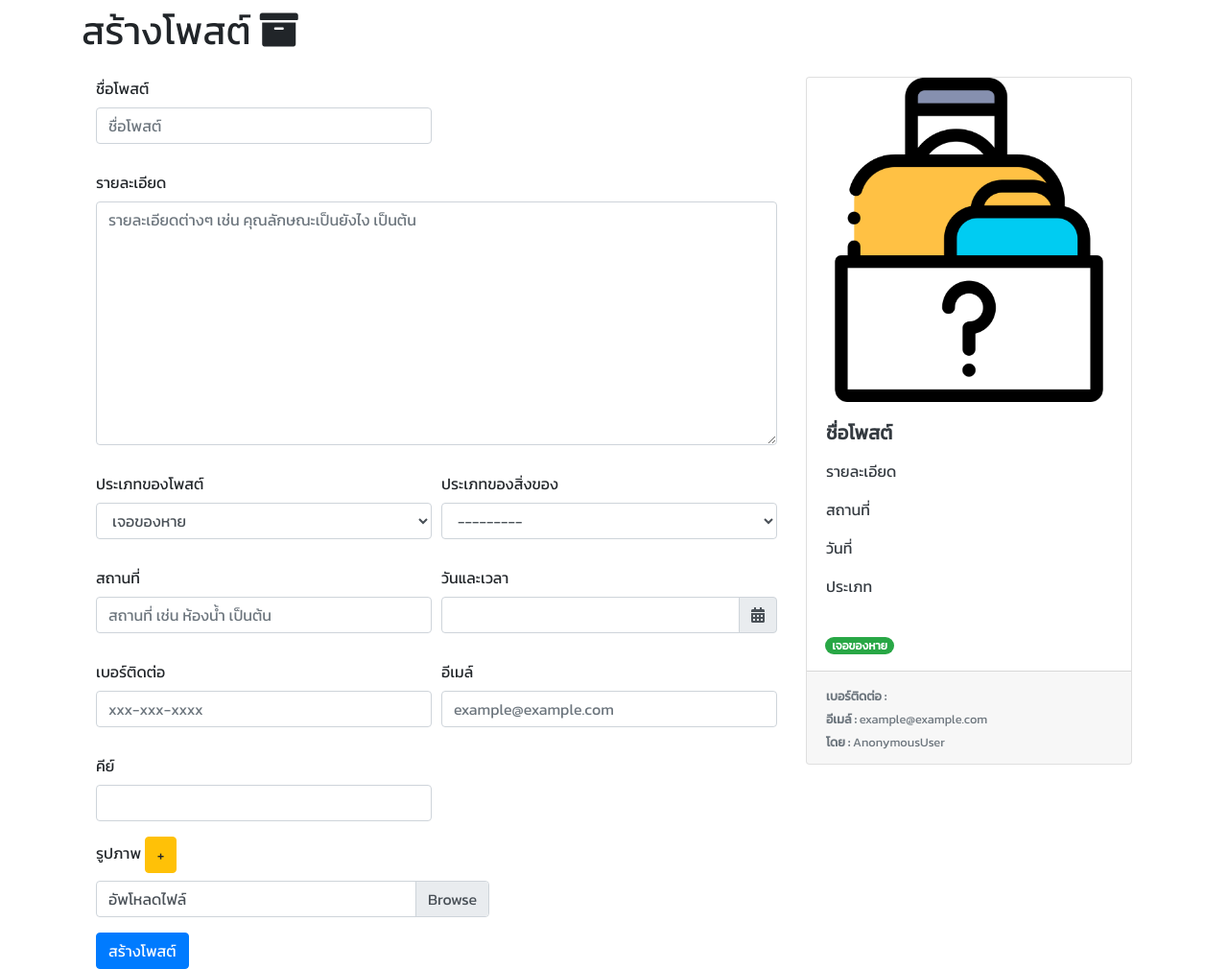
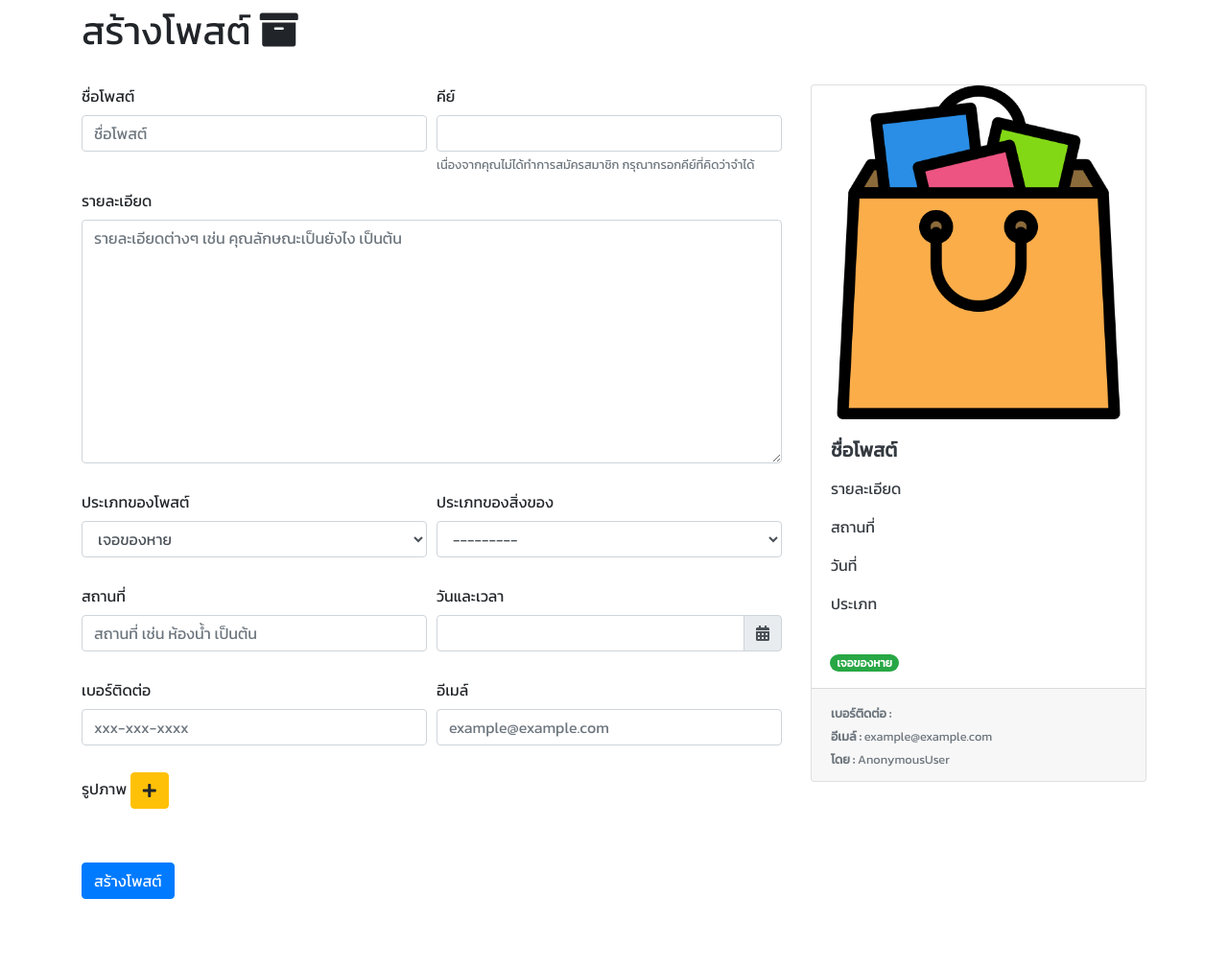
Before and after one commit to peetck/lost-and-found, a Django app: page /create/ in a window 1280 px wide. Shown: the part 75-1085 px from the top of the page at 96% size. After the commit the page ends 1012 px from the top, so only its background shows below. Run offline with Django 3.2, Linux system fonts and the light colour scheme; data comes from the database, SQL or seed files in the repository; both versions use the stored data as it was after the commit; some libraries are stand-ins or nearby versions.

Commit message:
Update :tada:
- update create post page (using js to manage upload picture)

```diff
--- a/lost-and-found/posts/templates/create.html
+++ b/lost-and-found/posts/templates/create.html
@@ -5,15 +5,17 @@
     <link rel="stylesheet" href="{% static 'css/tempus.css' %}">
 {% endblock %}
 {% block content %}
+
+<form action="{% url 'create' %}" enctype="multipart/form-data" method="POST">
     <div class="container">
         <h1 class='mt-2'>สร้างโพสต์ <i class="fas fa-archive"></i> </h1>
+        <div class="row">
             <div class="container mt-4">
                 <div class="row">
                     <div class="col-md-8">
                         {% if key_error %}
                             {{ key_error }}
                         {% endif %}
-                    <form action="{% url 'create' %}" enctype="multipart/form-data" method="POST">
                             {% csrf_token %}
                             <div class="form-row">
                                 {% for each_form in form %}
@@ -35,32 +37,23 @@
                                         {% endif %}
                                     </div>
 
-                                {% if forloop.counter0 == 0 %}
-                                    <div class="form-group col-md-6"></div>
+                                    {% if forloop.counter0 == 0 and not user.is_authenticated %}
+                                        <div class="form-group col-md-6">
+                                            <label for='id_key'>คีย์</label>
+                                            <input type="text" name='key' class='form-control' id='id_key' required>
+                                            <small class="form-text text-muted">เนื่องจากคุณไม่ได้ทําการสมัครสมาชิก กรุณากรอกคีย์ที่คิดว่าจําได้</small>
+                                        </div>
                                     {% endif %}
 
                                 {% endfor %}
 
-                            {% if not user.is_authenticated %}
-                                <div class="form-group col-md-6">
-                                    <label>คีย์</label>
-                                    <input type="text" name='key' class='form-control' required>
-                                </div>
-                            {% endif %}
-
                                 {{ formset.management_form }}
                                 <div class="form-group col-md-7" id='pictures'>
-                                <label>รูปภาพ <span class='btn btn-warning' onclick='addPictureInput();'> + </span></label>
-                                {% for each_form in formset %}
-                                    <div class="custom-file">
-                                        <input type="file" name="{{ each_form.picture.html_name }}" class="custom-file-input" accept="image/*" id="{{ each_form.picture.html_name }}">
-                                        <label class="custom-file-label" for="{{ each_form.picture.html_name }}">อัพโหลดไฟล์</label>
-                                    </div>
-                                {% endfor %}
+                                    <label>
+                                        รูปภาพ <span class='btn btn-warning' onclick='addPictureInput();'> <i class="fa fa-plus"></i> </span>
+                                    </label>
                                 </div>
                             </div>
-                        <input type="submit" value="สร้างโพสต์" class='btn btn-primary'>
-                    </form>
                     </div>
                     <div class="col-md-4">
                         <div class="card w-100 text-dark mycard">
@@ -97,7 +90,15 @@
                 </div>
             </div>
         </div>
+        <div class="row my-3" id='preview_pictures'>
+            <!-- <div class="col-md">
+                <img src="{% static 'images/close.png' %}" alt="" class='img-fluid'>
+            </div> -->
+        </div>
 
+        <input type="submit" value="สร้างโพสต์" class='btn btn-primary'>
+    </div>
+</form>
 {% endblock %}
 
 {% block script %}
@@ -126,14 +127,6 @@
             locale: 'th',
         });
 
-        /* Show image fileName on input:file */
-        $('.custom-file-input').on('change',function(){
-            //get the file name
-            var fileName = $(this).val().split('\\').pop();
-            //replace the "Choose a file" label
-            $(this).next('.custom-file-label').html(fileName);
-        });
-
         function addPictureInput(event){
 
             // ID : TOTAL_FORMS = "id_form-TOTAL_FORMS"
@@ -142,9 +135,8 @@
             // ID : MAX_NUM_FORMS = "id_form-MAX_NUM_FORMS"
 
             let total_forms = $('#id_form-TOTAL_FORMS');
-            total_forms.val(parseInt(total_forms.val()) + 1)
 
-            let id = 'form-' + (parseInt(total_forms.val()) - 1) + '-picture'
+            let id = 'form-' + (parseInt(total_forms.val())) + '-picture'
 
             let div = document.createElement('div')
             div.setAttribute('class', 'custom-file')
@@ -156,13 +148,6 @@
             inp.setAttribute('accept', 'image/*')
             inp.setAttribute('id', id)
 
-            /* Show image fileName on input:file */
-            inp.addEventListener('change', function(){
-                var fileName = $(this).val().split('\\').pop();
-                //replace the "Choose a file" label
-                $(this).next('.custom-file-label').html(fileName);
-            })
-
             let label = document.createElement('label')
             label.setAttribute('class', 'custom-file-label')
             label.setAttribute('for', id)
@@ -173,7 +158,40 @@
             div.append(inp)
             div.append(label)
 
+            div.style.display = 'none'
+
+
+            inp.addEventListener('change', function(){
+                /* if user upload picture */
+                total_forms.val(parseInt(total_forms.val()) + 1)
                 $('#pictures').append(div);
+
+                /* <div class="col-md">
+                    <img src="{% static 'images/close.png' %}" alt="" class='img-fluid'>
+                </div> */
+
+                let col = document.createElement('div')
+                col.setAttribute('class', 'col-md-3 mb-3')
+
+                let img = document.createElement('img')
+                img.setAttribute('class', 'img-fluid')
+                img.setAttribute('width', '100%')
+
+                // read URL of image and set it to img:src (for preview before upload)
+                if (this.files && this.files[0]) {
+                    var reader = new FileReader();
+                    reader.onload = function(e) {
+                        img.setAttribute('src', e.target.result);
+                    }
+                    reader.readAsDataURL(this.files[0]);
+                }
+
+                // append
+                col.append(img)
+                $('#preview_pictures').append(col)
+            })
+            inp.click();
+
         }
 
         /* Bind: title */
--- a/lost-and-found/posts/views.py
+++ b/lost-and-found/posts/views.py
@@ -32,7 +32,7 @@ class IndexView(View):
 
 class CreateView(View):
     template_name = 'create.html'
-    PictureFormSet = formset_factory(PostPictureForm, extra=1)
+    PictureFormSet = formset_factory(PostPictureForm, extra=0)
     def get(self, request):
         form = PostForm()
         formset = self.PictureFormSet()
```
Also changed, not shown: lost-and-found/db.sqlite3, lost-and-found/media/posts/post_default.png, lost-and-found/static/images/post_default.png. Lines whose indentation alone changed are shown as unchanged.
